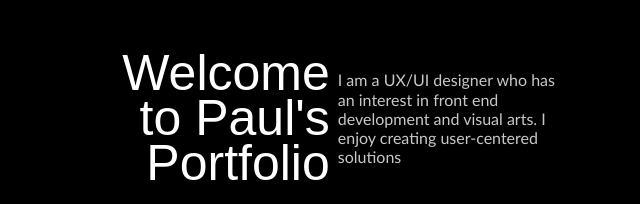
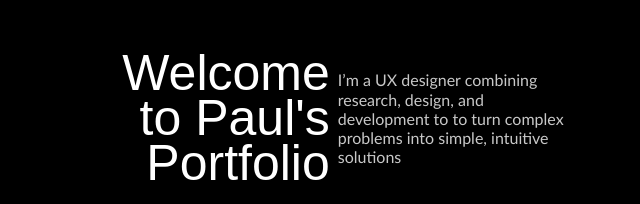
Before and after one commit to psuuzu/portfolio1, a Next.js app: page / in a window 1280 px wide. Shown: the part 132-336 px from the top of the page, without its empty margins (319-959 px from the left). Built offline with nearby package versions, Linux system fonts and the light colour scheme; a web font is replaced by a local one.

Commit message:
change title

```diff
--- a/components/title.jsx
+++ b/components/title.jsx
@@ -5,9 +5,8 @@ export default function Title(){
          <h1 className='text-[40px] md:text-[50px] text-right pr-1'>Welcome to Paul's Portfolio</h1>
         </div>
         <div className='w-[47vw] sm:w-[30vw] md:w-[20vw] lg:w-[18vw] flex h-auto'>
-         <p className="text-[16px] pl-1">I am a  UX/UI designer who has an interest in front end development and visual arts. I enjoy creating user-centered solutions</p>
+         <p className="text-[16px] pl-1">I’m a UX designer combining research, design, and development to to turn complex problems into simple, intuitive solutions</p>
         </div>
-        {/* space above animation / title */}
     </div>
     )
 }
```
